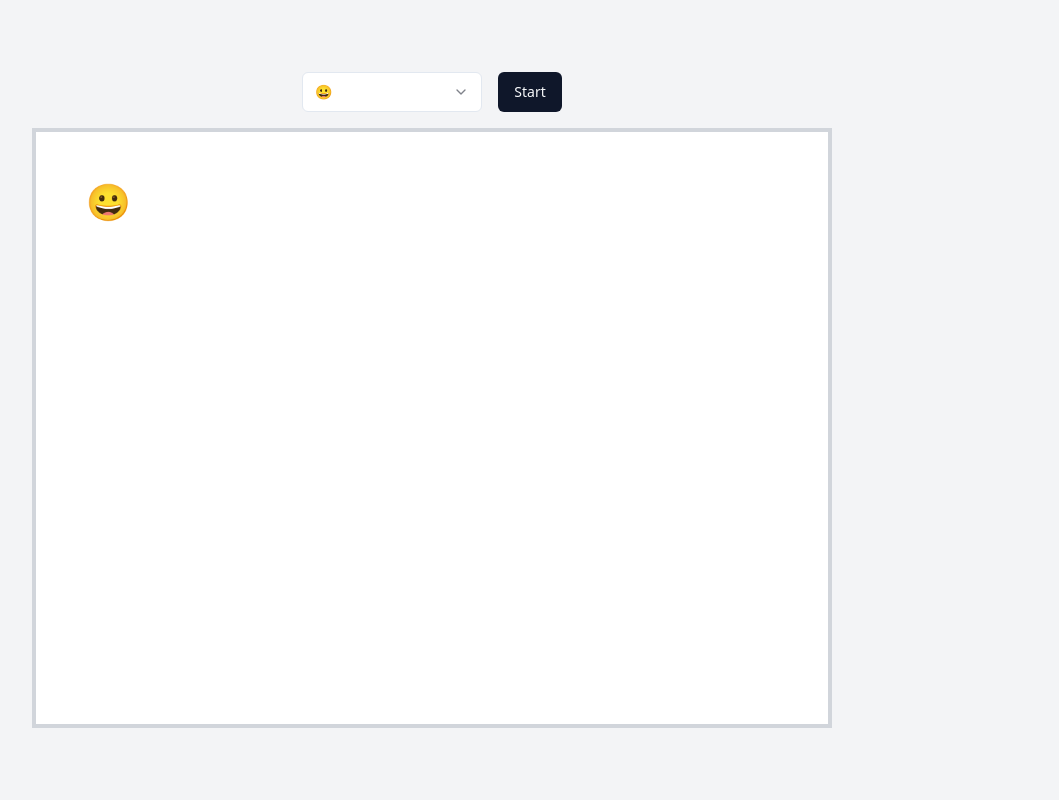
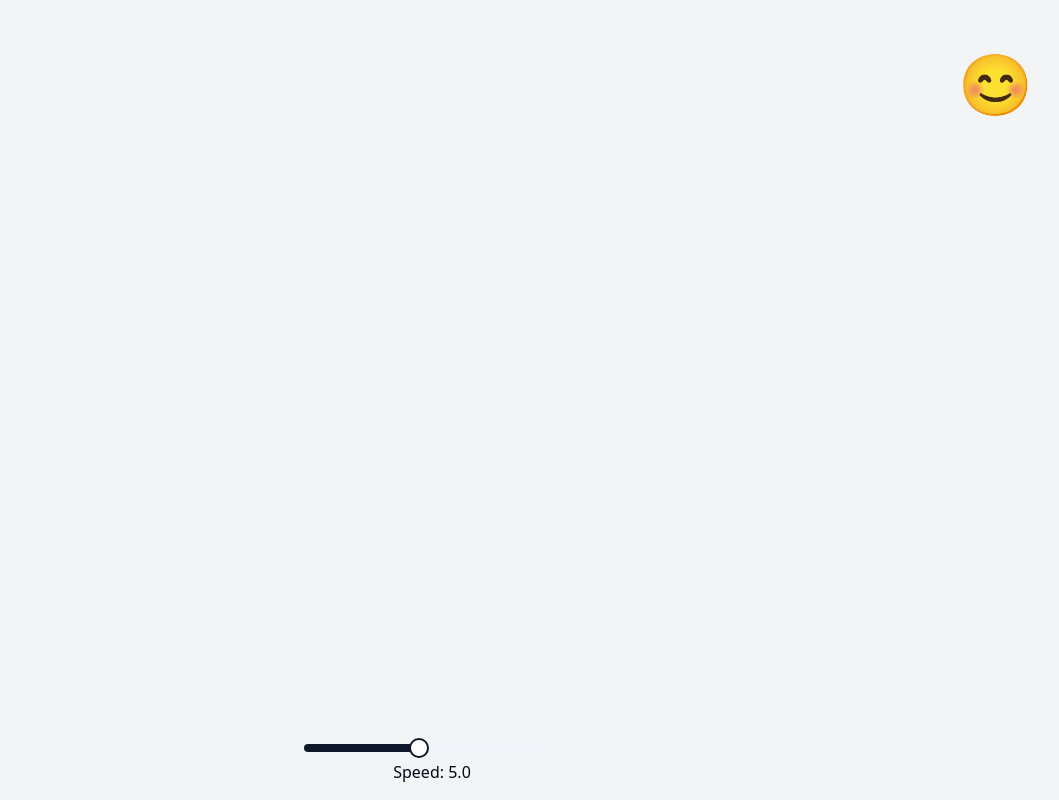
Before and after one commit to Escalator-LLC/emoji-bounce-palooza-5692f2ed, a React (Vite) app: page / in a window 1280 px wide. Shown: the whole page, without its empty margins (208-1267 px from the left). Built offline with nearby package versions, Linux system fonts and the light colour scheme.

Commit message:
Adjust emoji alignment and animation
Updated the emoji alignment to ensure it reaches the edge of the container. Improved the animation performance and added a slider to allow users to adjust the animation speed.
[skip gpt_engineer]

```diff
--- a/src/pages/Index.jsx
+++ b/src/pages/Index.jsx
@@ -1,9 +1,54 @@
-import DvdLogo from '../components/DvdLogo';
+import React, { useState, useEffect, useRef } from 'react';
+import { Slider } from "@/components/ui/slider";
 
 const Index = () => {
+  const [position, setPosition] = useState({ x: 0, y: 0 });
+  const [speed, setSpeed] = useState(5);
+  const [emoji, setEmoji] = useState('😊');
+  const requestRef = useRef();
+  const previousTimeRef = useRef();
+
+  const animate = (time) => {
+    if (previousTimeRef.current != undefined) {
+      const deltaTime = time - previousTimeRef.current;
+
+      setPosition(prevPos => ({
+        x: (prevPos.x + speed * deltaTime / 16) % window.innerWidth,
+        y: (prevPos.y + speed * deltaTime / 16) % window.innerHeight
+      }));
+    }
+    previousTimeRef.current = time;
+    requestRef.current = requestAnimationFrame(animate);
+  };
+
+  useEffect(() => {
+    requestRef.current = requestAnimationFrame(animate);
+    return () => cancelAnimationFrame(requestRef.current);
+  }, [speed]);
+
   return (
-    <div className="min-h-screen bg-gray-100">
-      <DvdLogo />
+    <div className="min-h-screen w-full overflow-hidden relative bg-gray-100">
+      <div
+        className="absolute text-6xl"
+        style={{
+          left: `${position.x}px`,
+          top: `${position.y}px`,
+          transform: 'translate(-50%, -50%)'
+        }}
+      >
+        {emoji}
+      </div>
+      <div className="absolute bottom-4 left-1/2 transform -translate-x-1/2 w-64">
+        <Slider
+          value={[speed]}
+          onValueChange={(value) => setSpeed(value[0])}
+          min={1}
+          max={10}
+          step={0.1}
+          className="w-full"
+        />
+        <p className="text-center mt-2">Speed: {speed.toFixed(1)}</p>
+      </div>
     </div>
   );
 };
```
